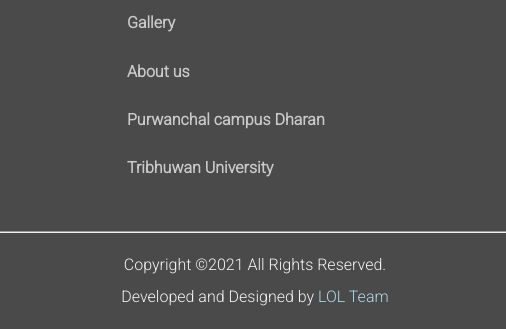
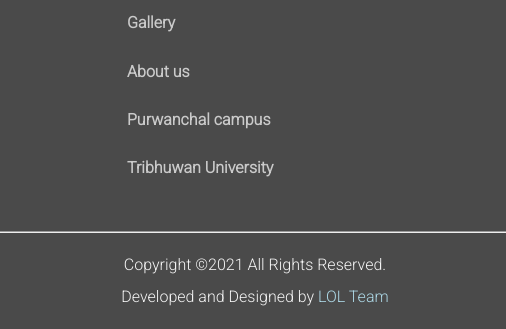
Before and after one commit to Shuvkant/Shuvkant-, a plain HTML site: page index.html in a window 1280 px wide. Shown: the part 4612-4941 px from the top of the page, 385-891 px from the left. Drawn offline with Linux system fonts and the light colour scheme; files whose address does not match are found by name.

Commit message:
Update index.html

```diff
--- a/index.html
+++ b/index.html
@@ -138,7 +138,7 @@
             <h2 style="color:white">Useful Links </h2>
             <div>Gallery </div>
             <div> About us</div>
-            <div>Purwanchal campus Dharan </div>
+            <div>Purwanchal campus </div>
             <div>Tribhuwan University </div>
 
         </div>
```
